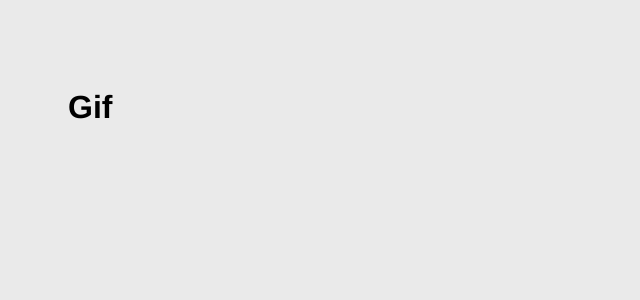
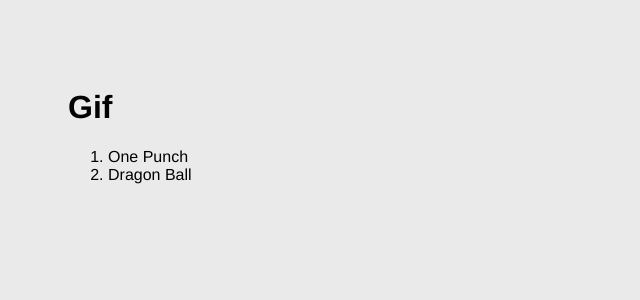
Before and after one commit to stevenmontes/04-gif-expert-app, a React (Vite) app: page / in a window 1280 px wide. Shown: the top 300 px of the page, without its empty margins (0-640 px from the left). Built offline with nearby package versions, Linux system fonts and the light colour scheme.

Commit message:
75. Creando una lista de categorias

```diff
--- a/src/GifExpertApp.jsx
+++ b/src/GifExpertApp.jsx
@@ -1,7 +1,18 @@
+import { useState } from 'react';
+
 export const GifExpertApp = () => {
+
+    const [categories, setCategories] = useState(['One Punch', 'Dragon Ball']);
+
     return (
         <>
             <h1>Gif</h1>
+
+            <ol>
+                {categories.map(category => {
+                    return <li key={category}>{category}</li>
+                })}
+            </ol>
         </>
     )
 }
```
